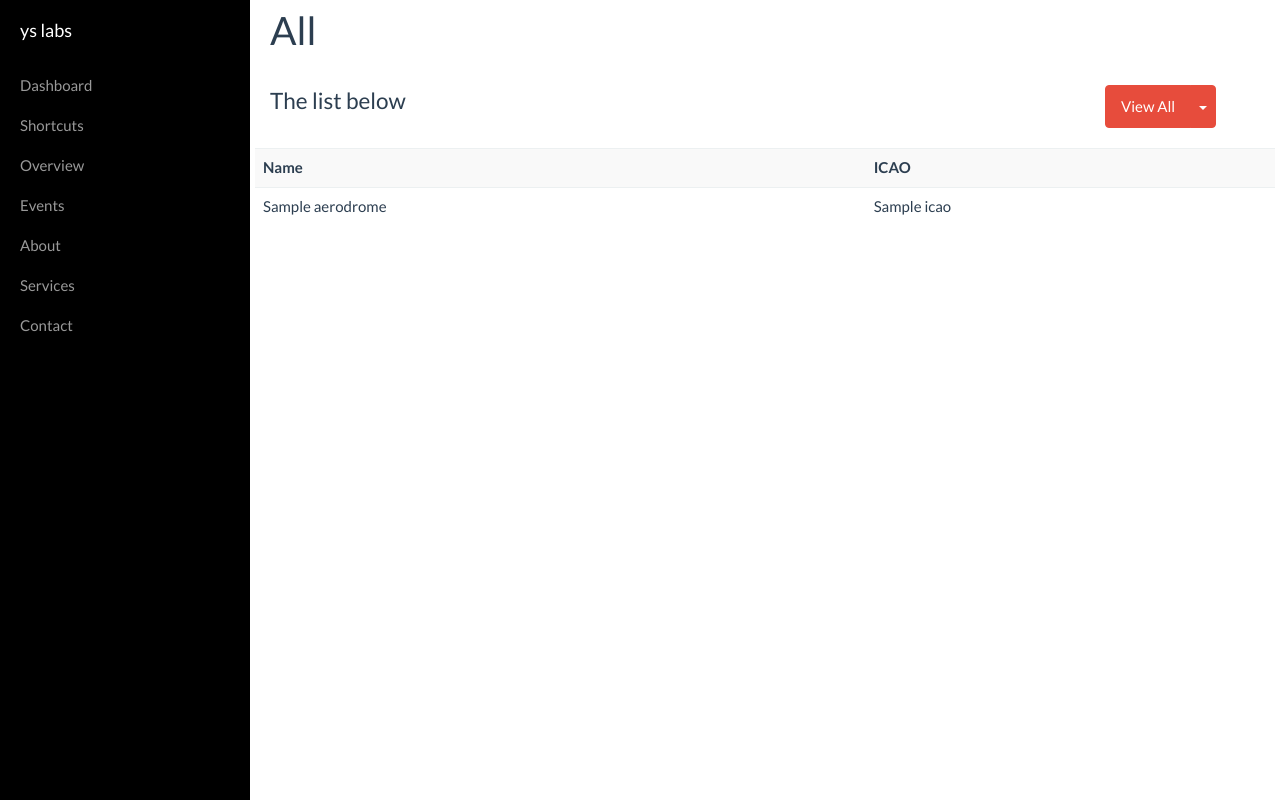
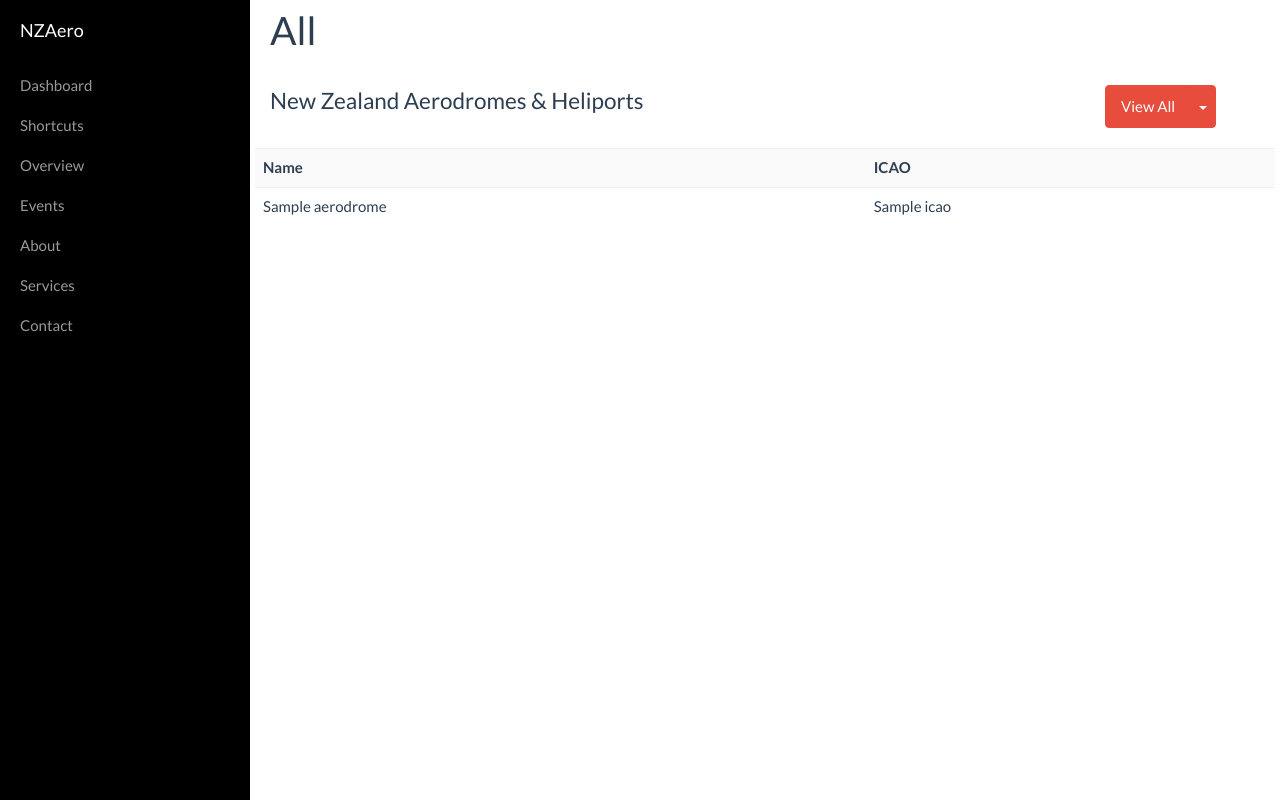
Before and after one commit to seanlewis/Aero, a Flask app: page / in a window 1280 px wide. Run offline with Flask 2, Linux system fonts and the light colour scheme; a database or web service that is not in the repository returns one stand-in record (values such as "Sample title"); some libraries are stand-ins or nearby versions.

Commit message:
removed old text from template

```diff
--- a/templates/index.html
+++ b/templates/index.html
@@ -24,7 +24,7 @@
       <!-- Sidebar -->
       <div id="sidebar-wrapper">
         <ul class="sidebar-nav">
-          <li class="sidebar-brand"><a href="#">ys labs</a></li>
+          <li class="sidebar-brand"><a href="#">NZAero</a></li>
           <li><a href="#">Dashboard</a></li>
           <li><a href="#">Shortcuts</a></li>
           <li><a href="#">Overview</a></li>
@@ -47,7 +47,7 @@
         <div class="page-content inset">
           <div class="row">
             <div class="col-md-10">
-              <p class="lead">The list below </p>
+              <p class="lead">New Zealand Aerodromes & Heliports</p>
             </div>
             <div class="right-align">
                 <!-- Split button -->
```
